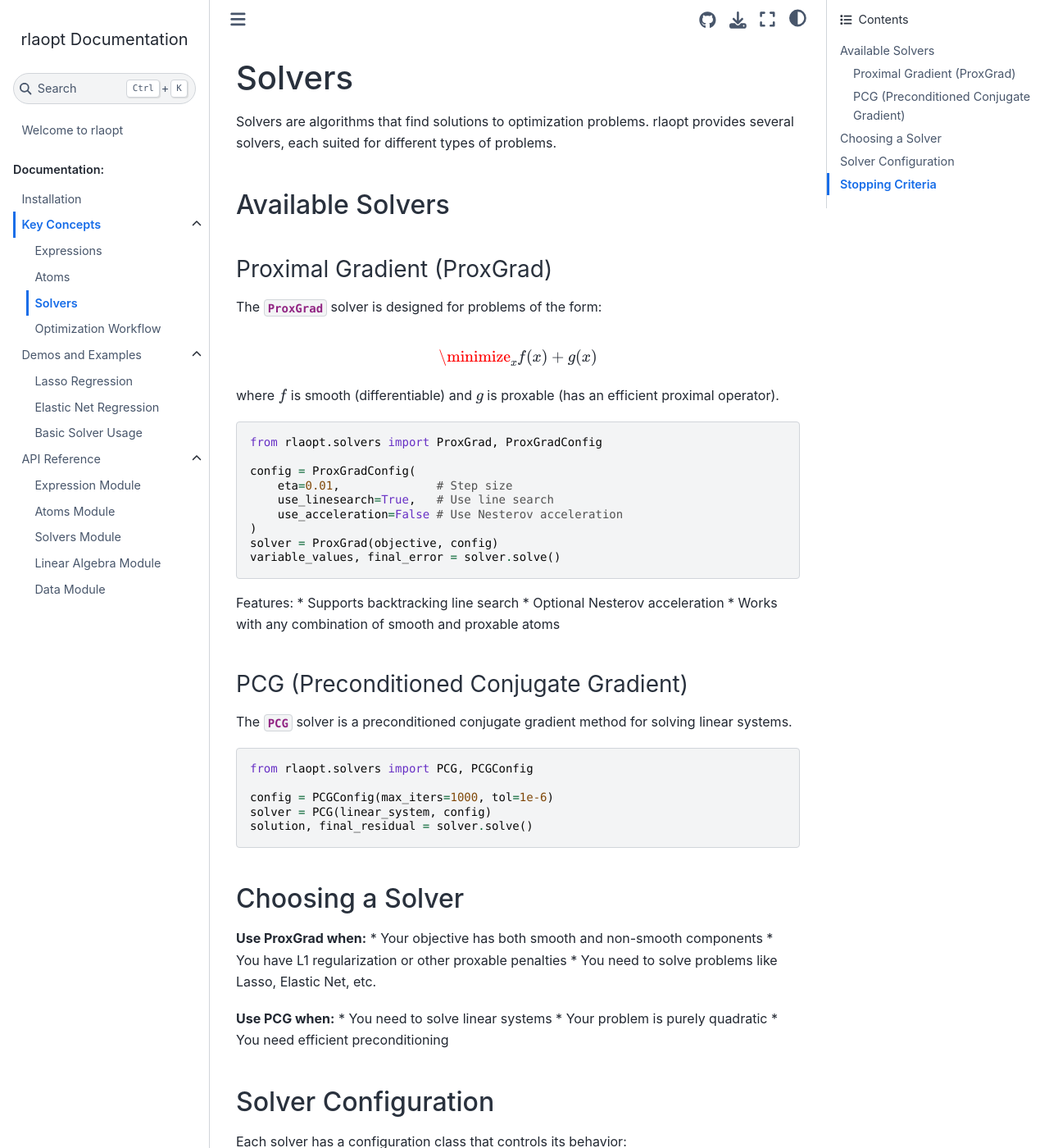
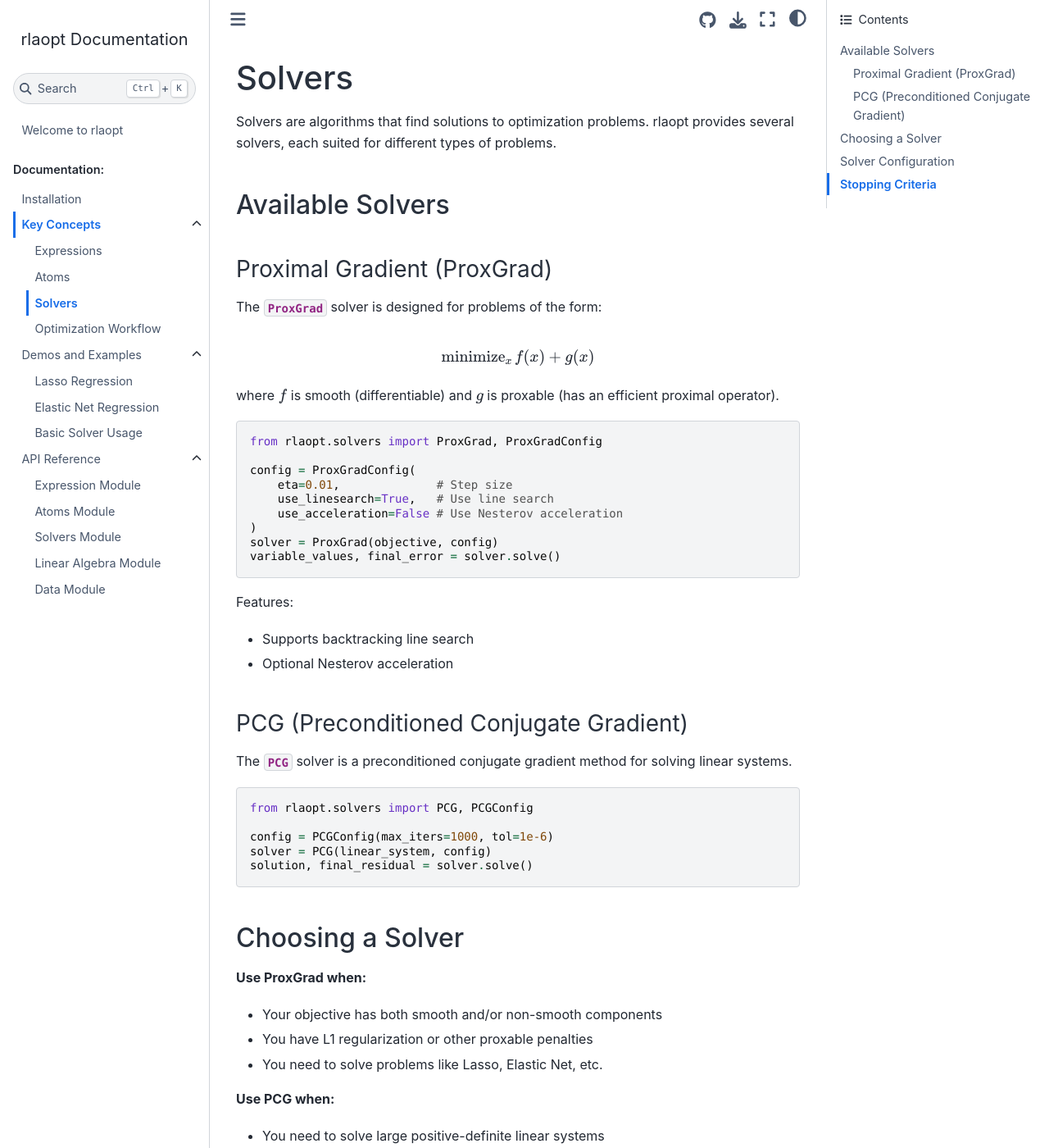
Before and after one commit to udellgroup/rlaopt, a Sphinx documentation site: the page built from docs/key_concepts/solvers.rst, in a window 1280 px wide and 1400 px high. Shown: the whole window at 82% size. Built offline with Sphinx 7.4.7 and the Sphinx Book theme 1.1.4, drawn with Linux system fonts in a browser that asks for light colours.

Commit message:
clean up rendering issues on solvers page

```diff
--- a/docs/key_concepts/solvers.rst
+++ b/docs/key_concepts/solvers.rst
@@ -13,7 +13,7 @@
 
 .. math::
 
-   \minimize_x f(x) + g(x)
+   \operatorname{minimize}_x f(x) + g(x)
 
 where :math:`f` is smooth (differentiable) and :math:`g` is proxable (has an efficient proximal operator).
 
@@ -30,9 +30,9 @@
    variable_values, final_error = solver.solve()
 
 Features:
+
 * Supports backtracking line search
 * Optional Nesterov acceleration
-* Works with any combination of smooth and proxable atoms
 
 PCG (Preconditioned Conjugate Gradient)
 ~~~~~~~~~~~~~~~~~~~~~~~~~~~~~~~~~~~~~~~
@@ -51,14 +51,14 @@
 -----------------
 
 **Use ProxGrad when:**
-* Your objective has both smooth and non-smooth components
+
+* Your objective has both smooth and/or non-smooth components
 * You have L1 regularization or other proxable penalties
 * You need to solve problems like Lasso, Elastic Net, etc.
 
 **Use PCG when:**
-* You need to solve linear systems
-* Your problem is purely quadratic
-* You need efficient preconditioning
+
+* You need to solve large positive-definite linear systems
 
 Solver Configuration
 --------------------
```
